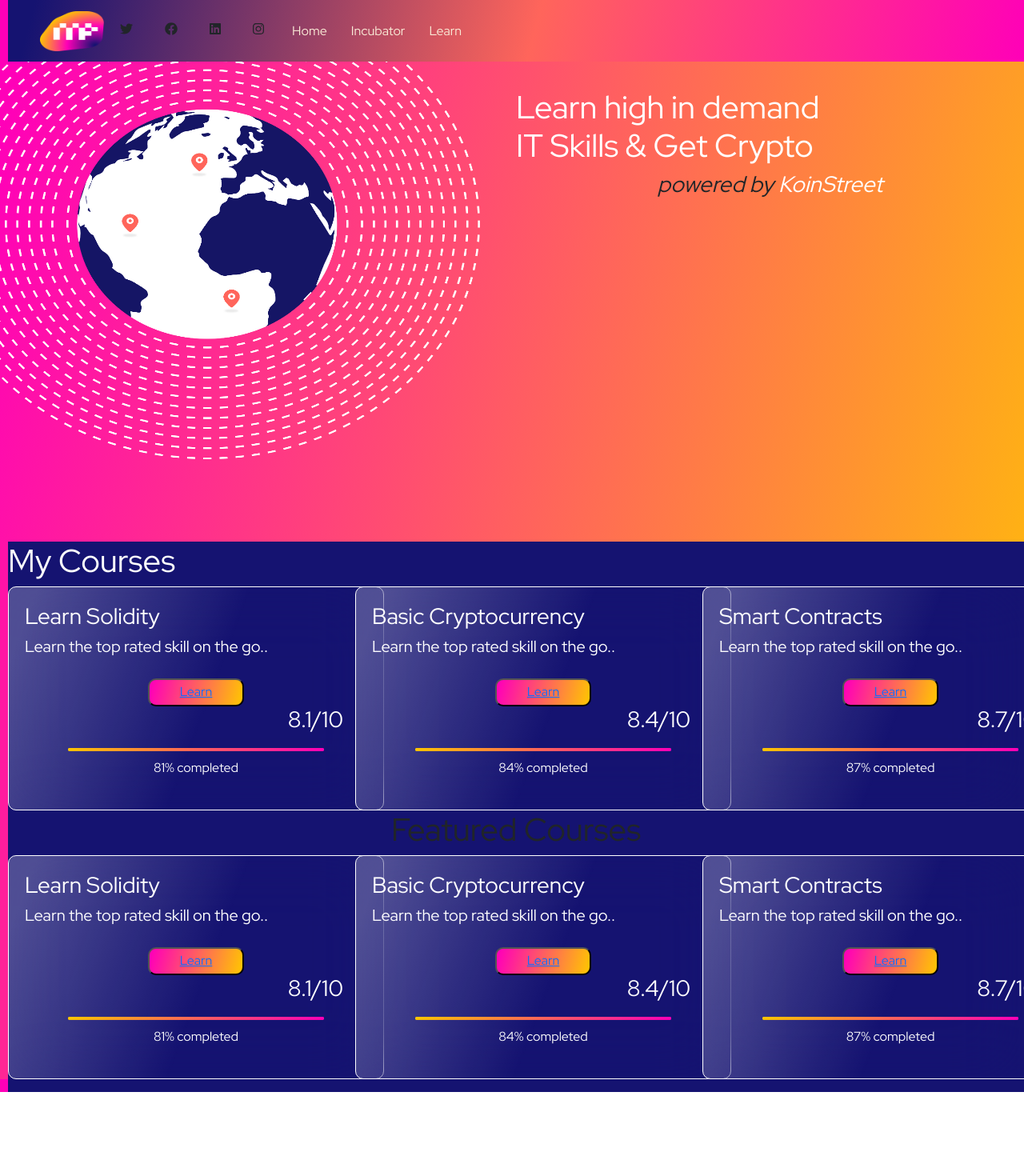
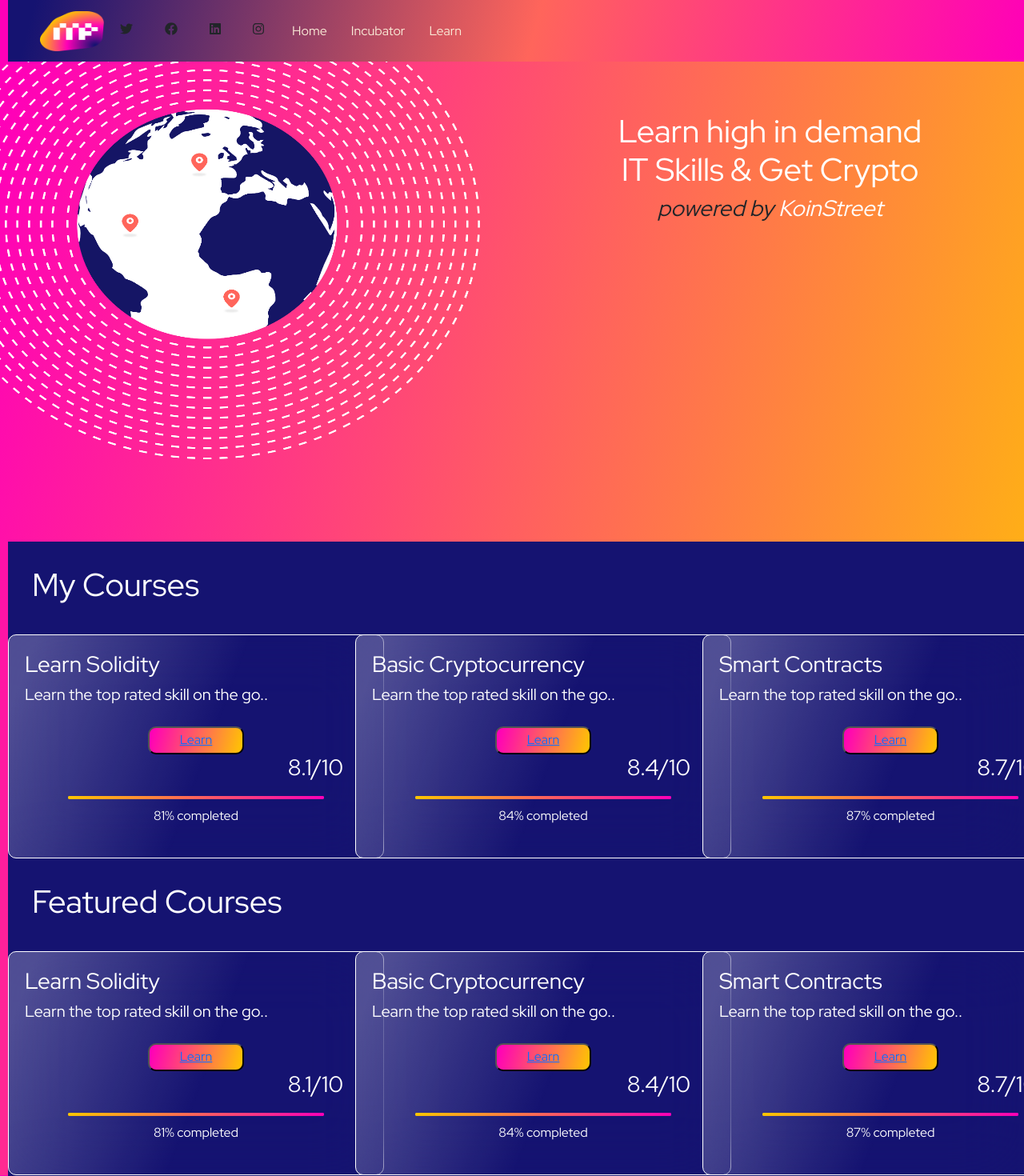
Before and after one commit to rafiul86/Crypto-investing-app, a React (Create React App) app: page /learn in a window 1280 px wide. Shown: the top 1470 px of the page at 80% size. Before the commit the page ends 1365 px from the top, so only its background shows below. Built offline with nearby package versions, Linux system fonts and the light colour scheme.

Commit message:
featured classes

```diff
--- a/src/components/learn/featuredCourses/FeaturedCourses.js
+++ b/src/components/learn/featuredCourses/FeaturedCourses.js
@@ -10,7 +10,7 @@
   }, []);
   return (
     <div>
-      <h1>Featured Courses</h1>
+      <h1 style={{ textAlign: "start", color: "white", padding : 30 }}>Featured Courses</h1>
       <Grid container spacing={4}>
         {featuredCourses.map((featuredCourse) => (
           <Grid item xs={12} md={6} lg={4} key={featuredCourse.id}>
--- a/src/components/learn/learnHeader/learnHeader.css
+++ b/src/components/learn/learnHeader/learnHeader.css
@@ -6,6 +6,11 @@
 
 }
 .learn-headline{
+    margin-top: 30px;
+    text-align: center;
     color: white;
-    text-align: start
+    align-items: center;
+    justify-items: center;
+    align-self: center;
+    justify-content: center;
 }
--- a/src/components/learn/myCourses/MyCourses.js
+++ b/src/components/learn/myCourses/MyCourses.js
@@ -9,7 +9,7 @@
   }, []);
   return (
     <div>
-      <h1 style={{ textAlign: "start", color: "white" }}>My Courses</h1>
+      <h1 style={{ textAlign: "start", color: "white", padding : 30 }}>My Courses</h1>
       <Grid container spacing={4}>
         {myCourses.map((myCourse) => (
           <Grid item xs={12} md={6} lg={4} key={myCourse.id}>
```
Also changed, not shown: firebase.json (added), 1 other file (tests, documents, lock files or other folders).
